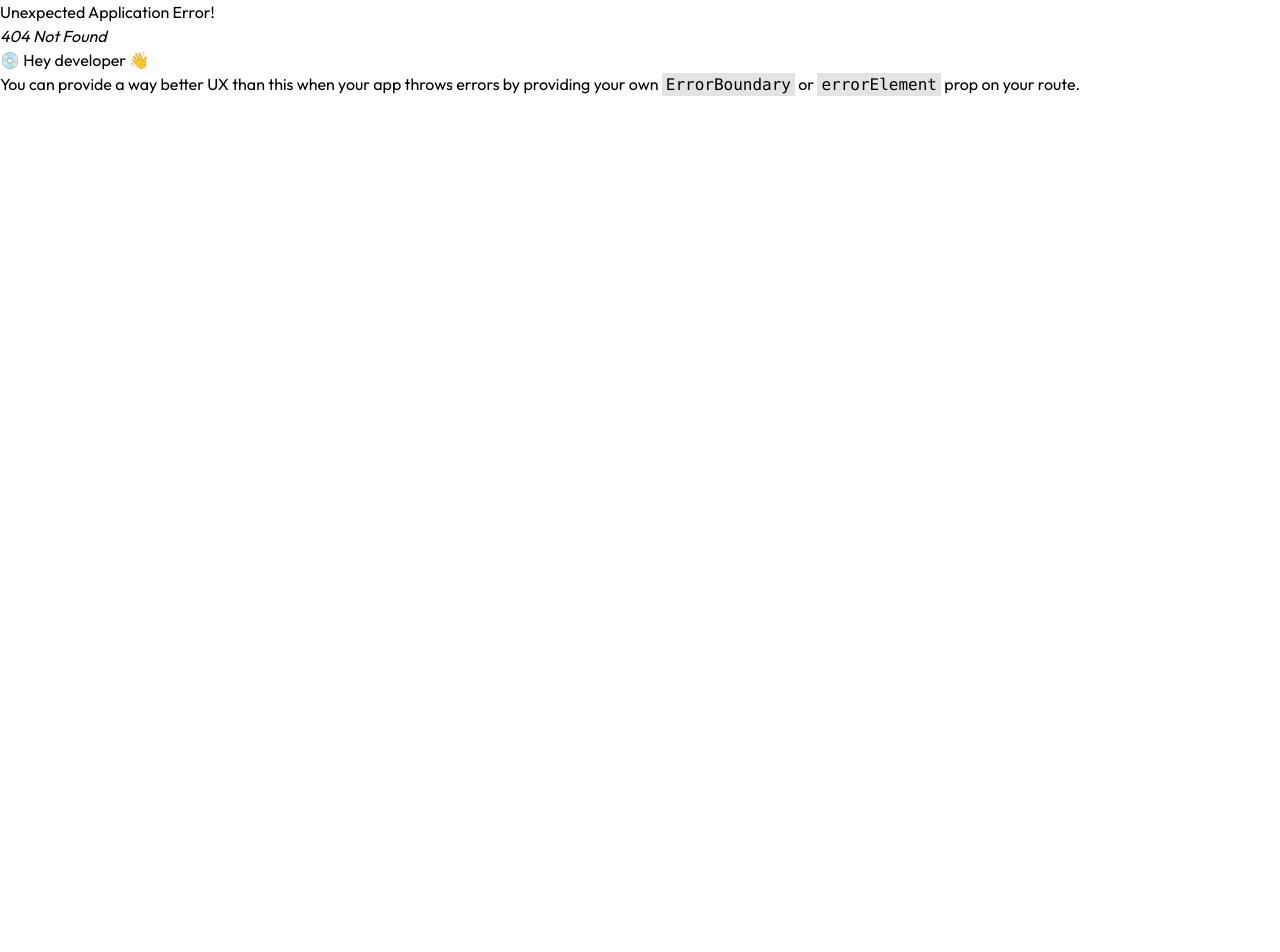
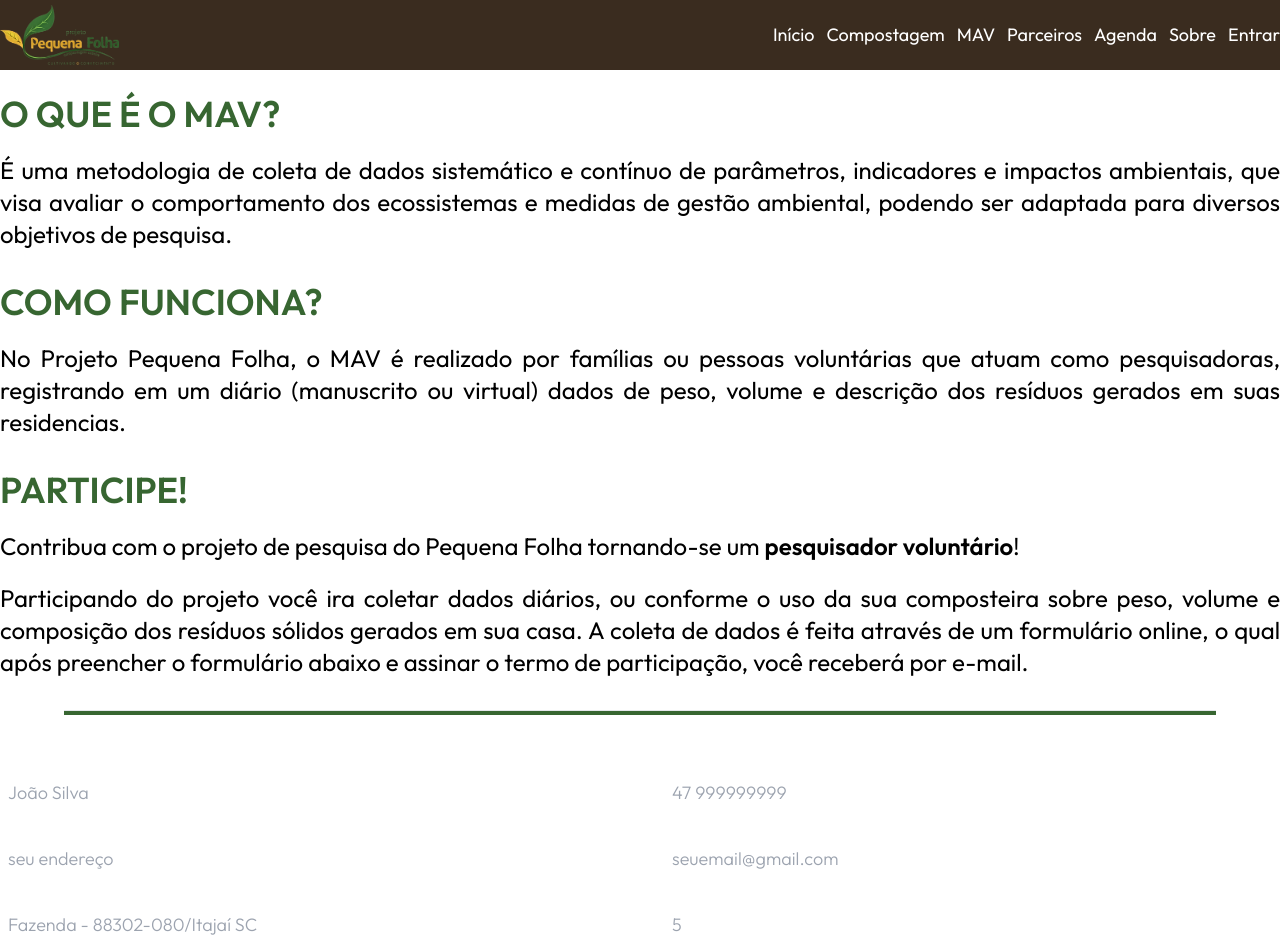
Before and after one commit to lucaslosekann/pequena-folha-front, a React (Vite) app: page /mav in a window 1280 px wide. Before the commit this address had no page. Shown: the top 952 px of the page. Before the commit the page ends 800 px from the top, so only its background shows below. Built offline with nearby package versions, Linux system fonts and the light colour scheme.

Commit message:
Criacao da pagina compostagem; Criacao da pagina MAV

```diff
--- a/src/components/TextInput.tsx
+++ b/src/components/TextInput.tsx
@@ -4,17 +4,20 @@ import React from 'react'
 type TextInputProps = {
     label?: string,
     type: "text" | "password",
-    containerClassName?: string
+    containerClassName?: string,
+    labelClassName? : string
+    inputClassName? : string
+    // ? -> significa que opcional
 } & React.InputHTMLAttributes<HTMLInputElement>
 
 
-const TextInput = React.forwardRef<HTMLInputElement, TextInputProps>(({ label, type, containerClassName, ...props }, ref) => {
+const TextInput = React.forwardRef<HTMLInputElement, TextInputProps>(({ label, type, containerClassName, labelClassName, inputClassName, ...props }, ref) => {
     return (
         <div className={containerClassName}>
             {
-                label && <label htmlFor="username" className='text-white text-lg'>{label}</label>
+                label && <label htmlFor="username" className={clsx('text-lg text-white', labelClassName)}>{label}</label>
             }
-            <input ref={ref} {...props} type={type} className={clsx('w-full py-1 px-2 bg-transparent border-b-2 border-white text-white text-lg font-light outline-none')} />
+            <input ref={ref} {...props} type={type} className={clsx('w-full py-1 px-2 bg-transparent border-b-2 border-white text-white text-lg font-light outline-none', inputClassName)} />
         </div>
     )
 });
--- /dev/null
+++ b/src/pages/Compostagem.tsx
@@ -0,0 +1,51 @@
+import Wrapper from "../components/Wrapper";
+
+export default function Compostagem() {
+    return (
+        <Wrapper className="flex flex-col gap-8 sm:px-0 px-3">
+            <div className="flex flex-col sm:flex-row justify-between sm:text-2xl text-lg sm:gap-0 gap-3">
+                <div className="flex flex-col sm:gap-5 gap-2">
+                    <h2 className="text-own-green text-left font-semibold sm:text-4xl text-2xl">O QUE É COMPOSTAGEM?</h2>
+                    <p>
+                        A compostagem caseira é a <strong className="font-semibold">reciclagem de resíduos orgânicos</strong> e pode ser feita na sua casa
+                        transformando-o <strong className="font-semibold">parte do seu lixo da cozinha em adubo natural</strong>.
+                    </p>
+                    <p>
+                        Nesse processo ocorre a <strong className="font-semibold">decomposição de restos de alimentos</strong>, pela ação de micro-organismos que trabalham num
+                        <strong className="font-semibold">processo de fermentação</strong>, não gerando mal cheiro, quando estão em equilíbrio,
+                        e dessa forma gerando um <strong className="font-semibold">composto riquíssimo em nutrientes para enriquecer o solo</strong>.
+                    </p>
+                    <p>
+                        O projeto trata apenas da compostagem de resíduos orgânicos, ou seja, restos de alimentos.
+                        Podendo ser realizada de diversas maneiras, e com diversos materiais, como por exemplo: no próprio solo,
+                        em baldes ou bombonas plásticas, vasos de cerâmica, contentores apropriados (de madeira ou plastico)
+                        ou até mesmo através de máquinas de processadora de resíduos orgânicos.
+                    </p>
+                </div>
+            </div>
+            <div className="sm:text-2xl text-lg flex flex-col sm:gap-5 gap-2">
+                <h2 className="text-own-green text-left font-semibold sm:text-4xl text-2xl">COMO FAZER A COMPOSTEIRA CASEIRA</h2>
+                <p>
+                    A proposta do projeto é utilizar o modelo de baldes para produzir composto.
+                    Os baldes plásticos (gordura vegetal, açaí, azeitona...) são materiais descartados em grandes volume,
+                    e no projeto são reciclados tornando-se composteiras caseiras. É um material de fácil obtenção,
+                    podendo ser encontrados em padarias e restaurantes por um baixo custo ou até mesmo de forma gratuita.
+                </p>
+                <p>
+                    Praticando a compostagem em sua casa, além de estar reduzindo o montante de lixo enviado aos aterros sanitários,
+                    você também pode estar fazendo uma relação com a alimentação e a saúde de sua família. Pois todo resíduo que é
+                    gerado é um resultado do que você consome, levando a uma reflexão quanto aos hábitos alimentares e a origem de
+                    de seus alimentos.
+                </p>
+                <p>
+                    <strong className="font-semibold text-2xl">
+                        Aprenda a construir sua própria composteira caseira assistindo ao nosso vídeo-tutorial abaixo:
+                    </strong>
+                </p>
+            </div>
+            <div className="flex justify-center">
+                <iframe width="800" className="aspect-video" src="https://www.youtube.com/embed/8xjViuCM1Ds?si=2f6yFO9qdldWMVA8" title="YouTube video player" allow="accelerometer; autoplay; clipboard-write; encrypted-media; gyroscope; picture-in-picture; web-share" referrerPolicy="strict-origin-when-cross-origin" allowFullScreen></iframe>
+            </div>
+        </Wrapper>
+    )
+}
--- /dev/null
+++ b/src/pages/Mav.tsx
@@ -0,0 +1,71 @@
+import Wrapper from "../components/Wrapper";
+import TextInput from "../components/TextInput";
+import Button from "../components/Button";
+
+export default function Mav() {
+    return (
+        <Wrapper className="flex flex-col gap-8 sm:px-0 px-3">
+            <div className="flex flex-col sm:flex-row justify-between sm:text-2xl text-lg sm:gap-0 gap-3">
+                <div className="flex flex-col sm:gap-5 gap-2">
+                    <h2 className="text-own-green text-left font-semibold sm:text-4xl text-2xl">O QUE É O MAV?</h2>
+                    <p>
+                        É uma metodologia de coleta de dados sistemático e contínuo de parâmetros, indicadores e impactos ambientais,
+                        que visa avaliar o comportamento dos ecossistemas e medidas de gestão ambiental, podendo ser adaptada para
+                        diversos objetivos de pesquisa.
+                    </p>
+                </div>
+            </div>
+            <div className="sm:text-2xl text-lg flex flex-col sm:gap-5 gap-2">
+                <h2 className="text-own-green text-left font-semibold sm:text-4xl text-2xl">COMO FUNCIONA?</h2>
+                <p>
+                    No Projeto Pequena Folha, o MAV é realizado por famílias ou pessoas voluntárias que atuam como pesquisadoras,
+                    registrando em um diário (manuscrito ou virtual) dados de peso, volume e descrição dos resíduos gerados em suas
+                    residencias.
+                </p>
+            </div>
+            <div className="sm:text-2xl text-lg flex flex-col sm:gap-5 gap-2">
+                <h2 className="text-own-green text-left font-semibold sm:text-4xl text-2xl">PARTICIPE!</h2>
+                <p>
+                    Contribua com o projeto de pesquisa do Pequena Folha tornando-se um <strong className="font-semibold">pesquisador voluntário</strong>!
+                </p>
+                <p>
+                    Participando do projeto você ira coletar dados diários, ou conforme o uso da sua composteira sobre peso,
+                    volume e composição dos resíduos sólidos gerados em sua casa.
+                    A coleta de dados é feita através de um formulário online, o qual após preencher o formulário abaixo
+                    e assinar o termo de participação, você receberá por e-mail.
+                </p>
+            </div>
+            <div className="flex justify-center">
+                <hr className="h-[5px] bg-own-green w-[90%] mx-auto"/>
+            </div>
+            <form className="text-left flex flex-col gap-10">
+                <div className="flex flex-row gap-12">
+                    {/* flex-1 -> ocupa todo o espaço que consegue */}
+                    <div className="flex-1">
+                        <TextInput required label='Nome Completo' placeholder='João Silva' type="text"
+                        name="nome" containerClassName='w-full' labelClassName="text-black" inputClassName="border-black text-black" />
+                        <TextInput required label='Enderço' placeholder='seu endereço' type="text"
+                        name="endereco" containerClassName='w-full' labelClassName="text-black" inputClassName="border-black text-black" />
+                        <TextInput required label='Bairro - CEP/Cidade(UF)' placeholder='Fazenda - 88302-080/Itajaí SC' type="text"
+                        name="complementoendereco" containerClassName='w-full' labelClassName="text-black" inputClassName="border-black text-black" />
+                    </div>
+                    <div className="flex-1">
+                        <TextInput required label='Telefone com DDD' placeholder='47 999999999' type="text"
+                        name="telefoneddd" containerClassName='w-full' labelClassName="text-black" inputClassName="border-black text-black" />
+                        <TextInput required label='Email' placeholder='seuemail@gmail.com' type="text"
+                        name="email" containerClassName='w-full' labelClassName="text-black" inputClassName="border-black text-black" />
+                        {/* inputMode="numeric" = teclado numerico no celular
+                            pattern="[0-9]* regex que so aceita numeros de 0 até 9"
+                        */}
+                        <TextInput required label='Número de residentes na casa' placeholder='5' type="text" inputMode="numeric" pattern="[0-9]*"
+                        name="nresidentes" containerClassName='w-full' labelClassName="text-black" inputClassName="border-black text-black" />
+                    </div>
+                </div>
+                {/* poderia colocar uma div por fora com justifyp-center, mas da pra usar mx-auto também */}
+                <div className="w-32 mx-auto">
+                    <Button>Enviar</Button>
+                </div>
+            </form>
+        </Wrapper>
+    )
+}
```
Also changed, not shown: src/router.tsx (+10 -0 lines).
